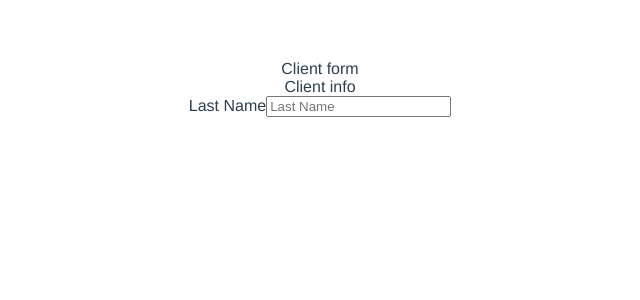
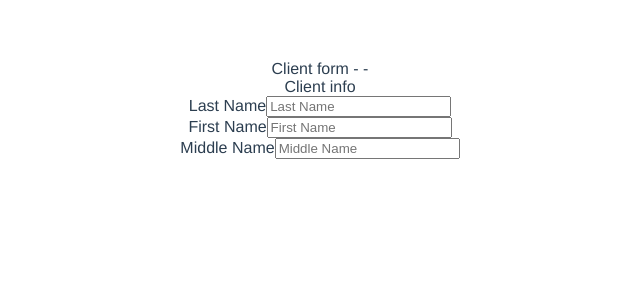
Before and after one commit to bierooed/vue-client-form, a Vue app: page / in a window 1280 px wide. Shown: the top 300 px of the page, without its empty margins (320-960 px from the left). Built offline with nearby package versions, Linux system fonts and the light colour scheme.

Commit message:
Create formAttributes object to keep the keys to all the attributes in one place, add lastName & middleName input fields

```diff
--- a/src/components/ClientForm.vue
+++ b/src/components/ClientForm.vue
@@ -1,7 +1,7 @@
 <template>
   <div>
     Client form
-    {{ client.lastName }}
+    {{ client.lastName }} - {{ client.firstName }} - {{ client.middleName }}
     <ClientInfo :client="client" @update-client="updateClient" />
   </div>
 </template>
--- a/src/components/ClientInfo.vue
+++ b/src/components/ClientInfo.vue
@@ -4,22 +4,47 @@
     <TextInput
       label="Last Name"
       placeholder="Last Name"
-      :handleChange="($event) => updateLastName($event)"
+      :handleChange="
+        ($event) => updateLastName($event, formAttributes.lastName)
+      "
+    />
+
+    <TextInput
+      label="First Name"
+      placeholder="First Name"
+      :handleChange="
+        ($event) => updateLastName($event, formAttributes.firstName)
+      "
+    />
+
+    <TextInput
+      label="Middle Name"
+      placeholder="Middle Name"
+      :handleChange="
+        ($event) => updateLastName($event, formAttributes.middleName)
+      "
     />
   </div>
 </template>
 
 <script>
 import TextInput from "./FormElements/TextInput.vue";
+import formAttributes from "../formAttributes";
+
 export default {
   name: "ClientInfo",
+  data() {
+    return {
+      formAttributes,
+    };
+  },
   props: {
     client: Object,
   },
   methods: {
-    updateLastName(e) {
+    updateLastName(e, key) {
       console.log("updated");
-      this.$emit("update-client", { lastName: e.target.value });
+      this.$emit("update-client", { [key]: e.target.value });
     },
   },
 
--- /dev/null
+++ b/src/formAttributes.js
@@ -0,0 +1,6 @@
+const formAttributes = {
+  lastName: "lastName",
+  firstName: "firstName",
+  middleName: "middleName",
+};
+export default formAttributes;
```
